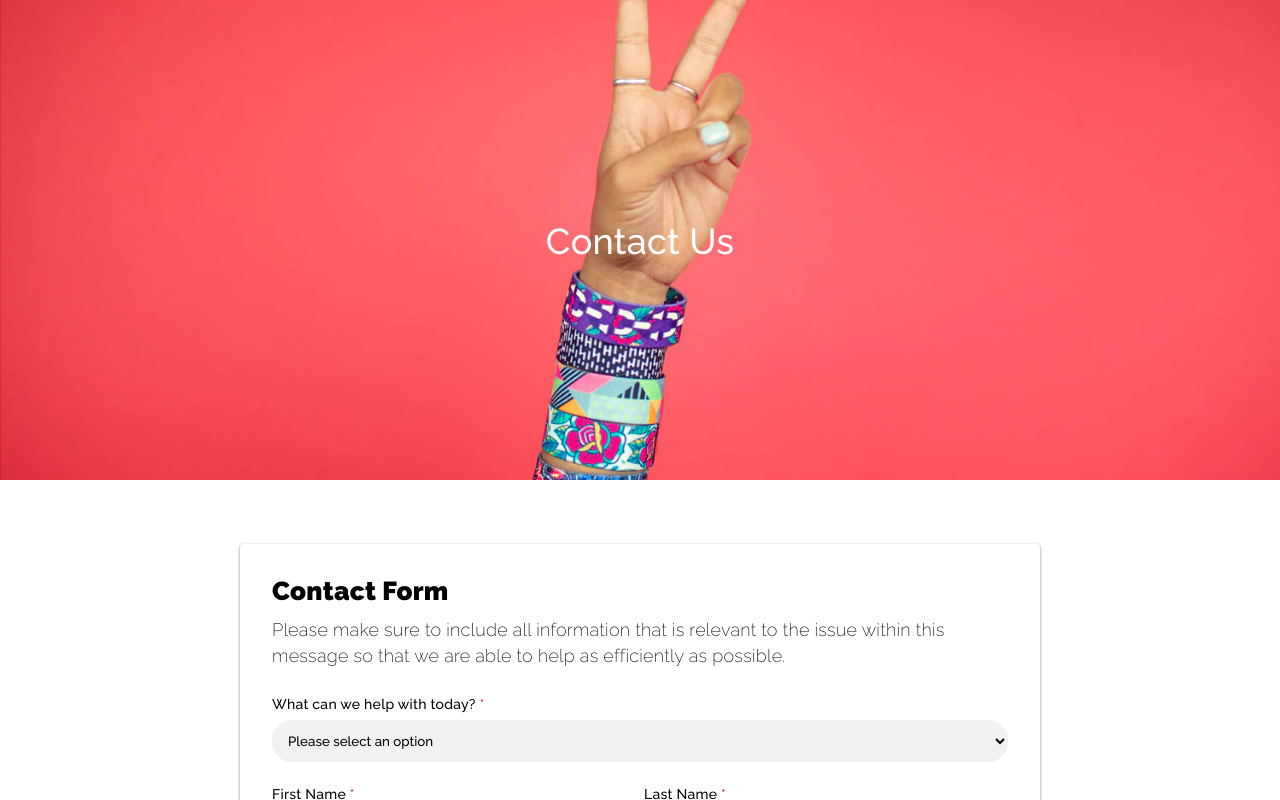
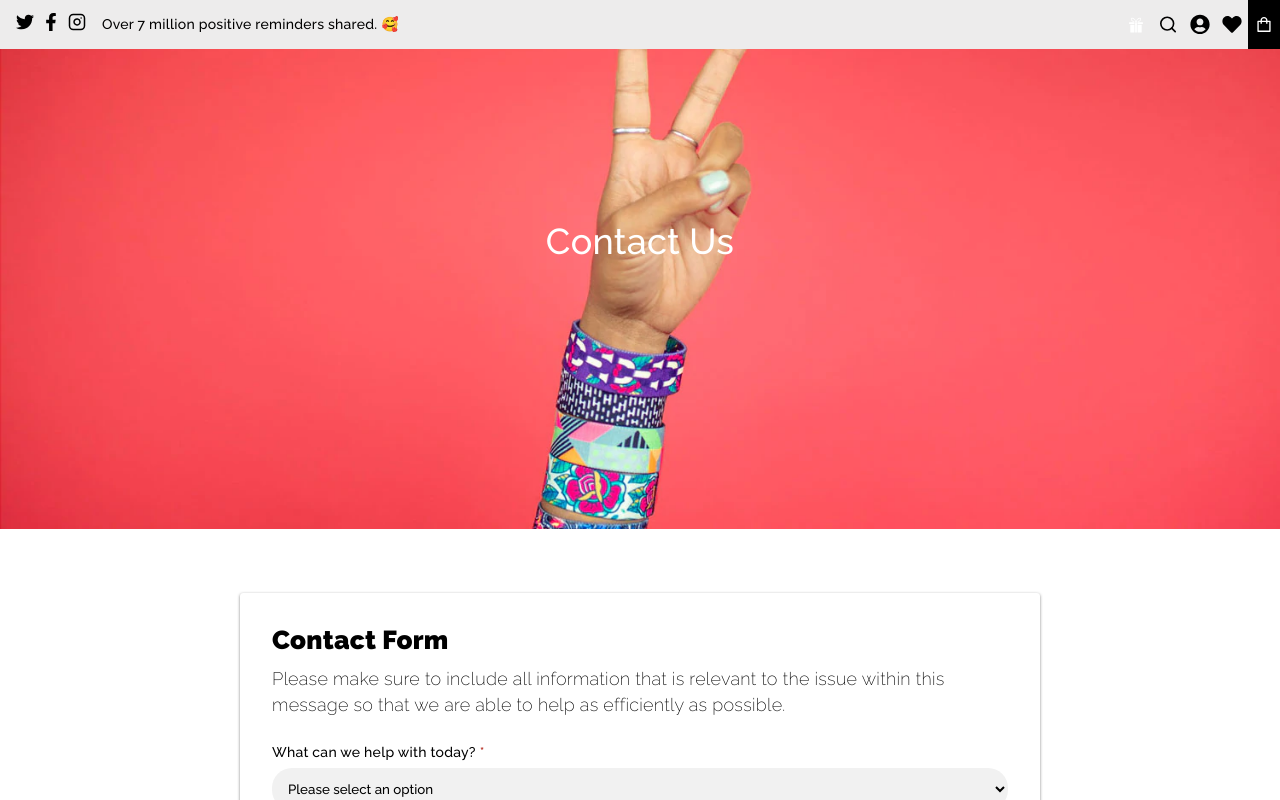
Before and after one commit to spell-landon/zox-faq-skillz, a React (Create React App) app: page / in a window 1280 px wide. Shown: the top 800 px of the page. Built offline with nearby package versions, Linux system fonts and the light colour scheme.

Commit message:
Complete Banner component

```diff
--- a/src/App.js
+++ b/src/App.js
@@ -4,10 +4,12 @@ import React from 'react';
 import FAQ from './components/FAQ/FAQ';
 import HeroImage from './components/HeroImage/HeroImage';
 import ContactForm from './components/ContactForm/ContactForm';
+import Banner from './components/Banner/Banner';
 
 function App() {
   return (
     <>
+      <Banner />
       <HeroImage />
       <ContactForm />
       <FAQ />
--- /dev/null
+++ b/src/components/Banner/Banner.jsx
@@ -0,0 +1,39 @@
+// dependencies
+import React from 'react';
+// stylesheet
+import styles from './Banner.module.css';
+// Icons
+import { FaTwitter } from 'react-icons/fa';
+import { FaFacebookF } from 'react-icons/fa';
+import { FiInstagram } from 'react-icons/fi';
+import { GiPresent } from 'react-icons/gi';
+import { FiSearch } from 'react-icons/fi';
+import { FaUserCircle } from 'react-icons/fa';
+import { FaHeart } from 'react-icons/fa';
+import { AiOutlineShopping } from 'react-icons/ai';
+
+function Banner(props) {
+  const presentClasses = `${styles.icon} ${styles.present}`;
+  const shoppingClasses = `${styles.icon} ${styles.shopping}`;
+  return (
+    <div className={styles.bannerContainer}>
+      <div className={styles.leftSection}>
+        <div className={styles.socialIconSection}>
+          <FaTwitter className={styles.socialIcon} />
+          <FaFacebookF className={styles.socialIcon} />
+          <FiInstagram className={styles.socialIcon} />
+        </div>
+        <p>Over 7 million positive reminders shared. 🥰</p>
+      </div>
+      <div className={styles.rightSection}>
+        <GiPresent className={presentClasses} />
+        <FiSearch className={styles.icon} />
+        <FaUserCircle className={styles.icon} />
+        <FaHeart className={styles.icon} />
+        <AiOutlineShopping className={shoppingClasses} />
+      </div>
+    </div>
+  );
+}
+
+export default Banner;
--- /dev/null
+++ b/src/components/Banner/Banner.module.css
@@ -0,0 +1,48 @@
+/* Banner Container */
+.bannerContainer {
+  height: 3.05rem;
+  background-color: rgba(237, 236, 236, 100%);
+  display: flex;
+  align-items: center;
+  justify-content: space-between;
+  /* padding: 0 1.5rem; */
+}
+/* Social Icons and '7 million' */
+.leftSection {
+  display: flex;
+  align-items: center;
+  margin: 0 1rem;
+}
+/* Social Icons */
+.socialIconSection .socialIcon {
+  margin-right: 0.5rem;
+  font-size: 18px;
+}
+.leftSection p {
+  font-size: 14px;
+  font-weight: 500;
+  margin-left: 0.5rem;
+}
+/* Right Section */
+.rightSection {
+  height: 100%;
+  display: flex;
+  align-items: center;
+  width: fit-content;
+}
+/* Right Section Icons */
+.rightSection .icon {
+  padding: 0 0.4rem;
+  font-size: 2rem;
+  height: 100%;
+  cursor: pointer;
+}
+/* Present Icon */
+.rightSection .present {
+  color: white;
+}
+/* Shopping Icon */
+.rightSection .shopping {
+  background-color: black;
+  color: white;
+}
```
